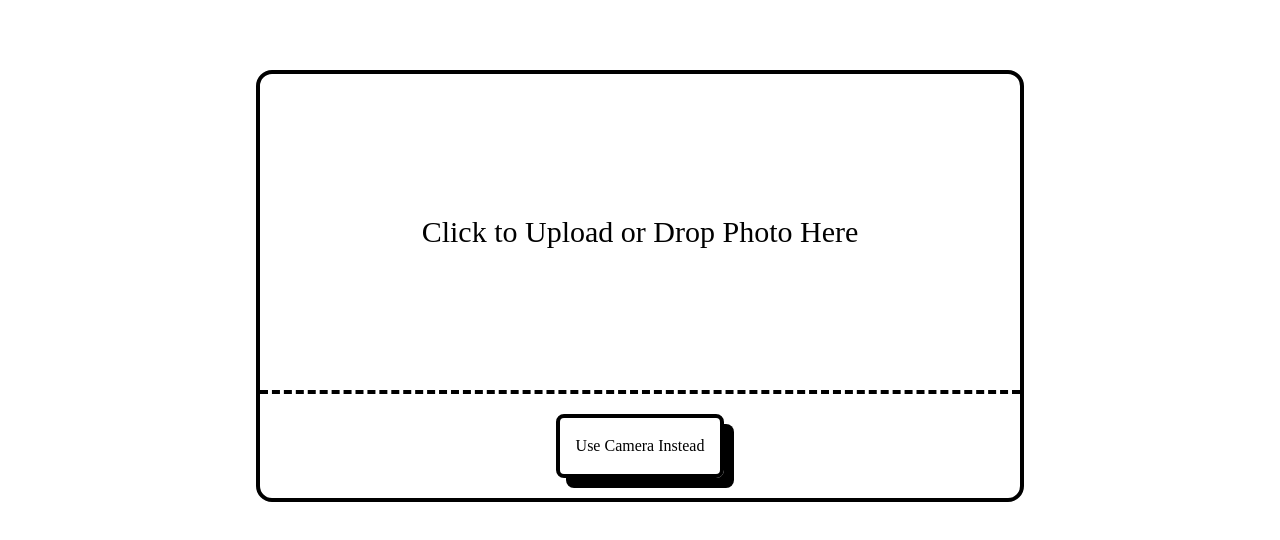
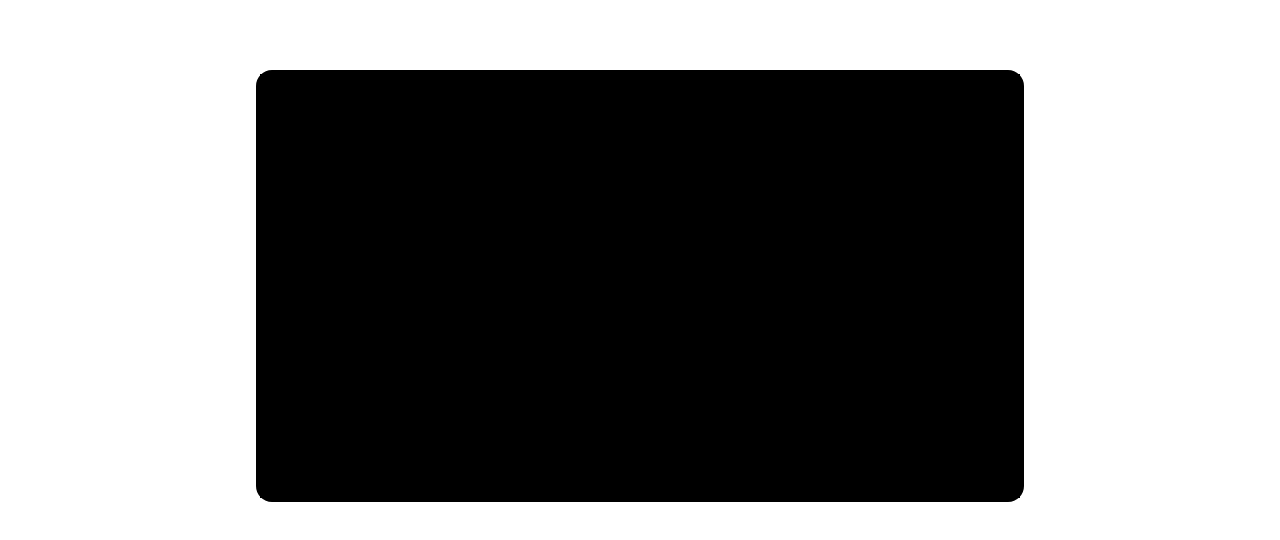
Before and after one commit to richgrov/dCubed, a React (Vite) app in the folder frontend/: page / in a window 1280 px wide. Shown: the part 947-1487 px from the top of the page. Built offline with nearby package versions, Linux system fonts and the light colour scheme; a web font is replaced by a local one.

Commit message:
Add three.js component

```diff
--- a/frontend/package.json
+++ b/frontend/package.json
@@ -12,11 +12,13 @@
   "dependencies": {
     "react": "^18.2.0",
     "react-dom": "^18.2.0",
-    "react-dropzone": "^14.2.3"
+    "react-dropzone": "^14.2.3",
+    "three": "^0.161.0"
   },
   "devDependencies": {
     "@types/react": "^18.2.55",
     "@types/react-dom": "^18.2.19",
+    "@types/three": "^0.161.2",
     "@vitejs/plugin-react": "^4.2.1",
     "autoprefixer": "^10.4.17",
     "postcss": "^8.4.35",
--- a/frontend/src/Solver.tsx
+++ b/frontend/src/Solver.tsx
@@ -3,10 +3,12 @@ import Button from "./Button";
 import { useDropzone } from "react-dropzone";
 
 import loadingAnimation from "./assets/loading.gif";
+import Visual from "./Visual";
 
 export default function Solver() {
   const sessionId = useRef<string | undefined>(undefined);
   const [loading, setLoading] = useState(false);
+  const [sides, setSides] = useState<{} | undefined>(undefined);
 
   const onPhoto = async (file: File) => {
     setLoading(true);
@@ -29,7 +31,7 @@ export default function Solver() {
       sessionId.current = responseData.sessionId;
 
       if (Object.keys(responseData.sides).length === 6) {
-        alert("done!");
+        setSides(responseData.sides);
       }
     } finally {
       setLoading(false);
@@ -40,7 +42,11 @@ export default function Solver() {
     <div className="flex flex-col items-center gap-20 py-20">
       <h1 className="text-5xl">Step 1: Scan Cube</h1>
       <div className="relative aspect-video w-3/5 rounded-2xl border-4 border-black">
-        <InputSetup onPhoto={onPhoto} />
+        {typeof sides !== /* condition temporarily backwards */ "undefined" ? (
+          <InputSetup onPhoto={onPhoto} />
+        ) : (
+          <Visual />
+        )}
         {loading ? (
           <div className="rounded-1xl absolute bottom-0 left-0 right-0 top-0 flex items-center justify-center bg-[rgba(0,_0,_0,_0.5)]">
             <img src={loadingAnimation} alt="Loading Animation" />
--- /dev/null
+++ b/frontend/src/Visual.tsx
@@ -0,0 +1,45 @@
+import { useEffect, useRef } from "react";
+import * as THREE from "three";
+
+export default function Visual() {
+  const wrapperEl = useRef<HTMLDivElement>(null);
+  const canvasEl = useRef<HTMLCanvasElement>(null);
+
+  useEffect(() => {
+    const scene = new THREE.Scene();
+    const camera = new THREE.PerspectiveCamera(70, 16 / 9, 0.01, 10);
+    const renderer = new THREE.WebGLRenderer({
+      canvas: canvasEl.current!,
+    });
+    let running = true;
+
+    function loop() {
+      renderer.render(scene, camera);
+
+      if (running) {
+        window.requestAnimationFrame(loop);
+      }
+    }
+
+    new ResizeObserver(() => {
+      const width = wrapperEl.current!.clientWidth;
+      const height = wrapperEl.current!.clientHeight;
+
+      camera.aspect = width / height;
+      canvasEl.current!.width = width;
+      canvasEl.current!.height = height;
+    }).observe(wrapperEl.current!);
+
+    window.requestAnimationFrame(loop);
+
+    return () => {
+      running = false;
+    };
+  }, []);
+
+  return (
+    <div ref={wrapperEl} className="h-full w-full">
+      <canvas ref={canvasEl}></canvas>
+    </div>
+  );
+}
```
Also changed, not shown: 1 other file (tests, documents, lock files or other folders).
